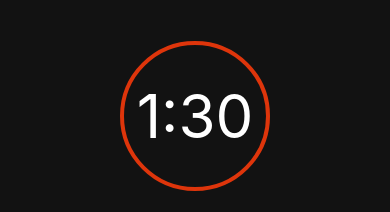
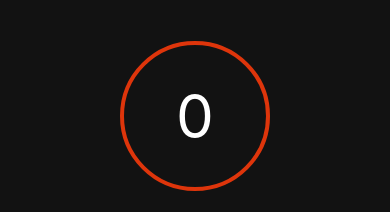
Before and after one commit to kevingdc/crunch-clock, a React Native app: screen / in a window 390 px wide. Shown: the part 301-513 px from the top of the page. Built offline with nearby package versions, Linux system fonts and the light colour scheme.

Commit message:
feat: Implement working counter

```diff
--- a/app/components/TimeDisplay.tsx
+++ b/app/components/TimeDisplay.tsx
@@ -1,4 +1,4 @@
-import React, {useContext} from 'react';
+import React, {useContext, useEffect} from 'react';
 import {
   View,
   Text,
@@ -8,6 +8,8 @@ import {
 } from 'react-native';
 
 import {ClockContext} from '../context/clockContext';
+import useInterval from '../util/useInterval';
+import Status from '../context/status';
 import Type from '../context/type';
 import colors from '../constants/colors';
 
@@ -31,11 +33,27 @@ const styles = StyleSheet.create({
     textAlignVertical: 'center',
     color: colors.white,
     fontSize: 60,
+    padding: 10,
   },
 });
 
 function TimeDisplay(): JSX.Element {
-  const {dispatch} = useContext<ClockContextType>(ClockContext);
+  const {state, dispatch} = useContext<ClockContextType>(ClockContext);
+  const [start, stop, running] = useInterval(() => {
+    dispatch({type: Type.INCREMENT_TIME});
+  }, 1000);
+
+  useEffect(() => {
+    if (state.status === Status.RUNNING) {
+      if (!running) {
+        start();
+      }
+    } else {
+      stop();
+    }
+
+    return () => stop();
+  }, [state, start, stop, running]);
 
   return (
     <TouchableOpacity
@@ -43,11 +61,29 @@ function TimeDisplay(): JSX.Element {
       onPress={() => dispatch({type: Type.TOGGLE_CLOCK})}>
       <View style={styles.circle}>
         <Text style={styles.text} numberOfLines={1} adjustsFontSizeToFit>
-          1:30
+          {formatTime(state.time)}
         </Text>
       </View>
     </TouchableOpacity>
   );
 }
 
+function formatTime(time: number): string {
+  const h = Math.floor(time / 3600);
+  const hString = h.toString();
+
+  const m = Math.floor((time % 3600) / 60);
+  const mString = m.toString();
+
+  const sString = Math.floor(time % 60).toString();
+
+  if (h > 0) {
+    return `${hString}:${mString.padStart(2, '0')}:${sString.padStart(2, '0')}`;
+  } else if (m > 0) {
+    return `${mString}:${sString.padStart(2, '0')}`;
+  } else {
+    return sString;
+  }
+}
+
 export default TimeDisplay;
--- a/app/context/clockContext.tsx
+++ b/app/context/clockContext.tsx
@@ -15,7 +15,7 @@ const initialState = {
 
 export const ClockContext = createContext<ClockContextType>({
   state: initialState,
-  dispatch: () => {},
+  dispatch: () => [],
 });
 
 export function ClockProvider({children}: Props): JSX.Element {
--- a/app/context/reducer.ts
+++ b/app/context/reducer.ts
@@ -2,8 +2,6 @@ import Type from './type';
 import Status from './status';
 
 function reducer(state: State, action: Action): State {
-  console.log(state);
-  console.log(action);
   switch (state.status) {
     case Status.NOT_STARTED:
       return handleNotStarted(state, action);
@@ -18,7 +16,7 @@ function handleNotStarted(state: State, action: Action): State {
   switch (action.type) {
     case Type.TOGGLE_CLOCK:
     case Type.NEXT_SET:
-      return {...state, status: Status.RUNNING, set: state.set + 1, time: 0};
+      return {...state, status: Status.RUNNING, set: 1, time: 0};
     default:
       return state;
   }
@@ -35,7 +33,13 @@ function handleRunning(state: State, action: Action): State {
     case Type.RESET:
       return {...state, status: Status.NOT_STARTED, set: 0, time: 0};
     case Type.INCREMENT_TIME:
-      return {...state, time: state.time + 1};
+      const time = state.time + 1;
+      // If time reaches 1 hour, stop
+      return {
+        ...state,
+        time,
+        status: time < 60 * 60 ? Status.RUNNING : Status.NOT_STARTED,
+      };
     default:
       return state;
   }
--- /dev/null
+++ b/app/util/useInterval.ts
@@ -0,0 +1,27 @@
+import {useState, useEffect} from 'react';
+
+export default function useInterval(
+  f: () => void,
+  delay = 1000,
+): [Function, Function, boolean] {
+  const [running, setRunning] = useState(false);
+
+  useEffect(() => {
+    // start
+    if (!running) return;
+    setRunning(true);
+    const t = setInterval(f, delay);
+
+    // stop
+    return () => {
+      setRunning(false);
+      clearInterval(t);
+    };
+  }, [f, running, delay]);
+
+  return [
+    () => setRunning(true), // start
+    () => setRunning(false), // stop
+    running, // running
+  ];
+}
```
Also changed, not shown: .eslintrc.js, 1 other file (tests, documents, lock files or other folders).
